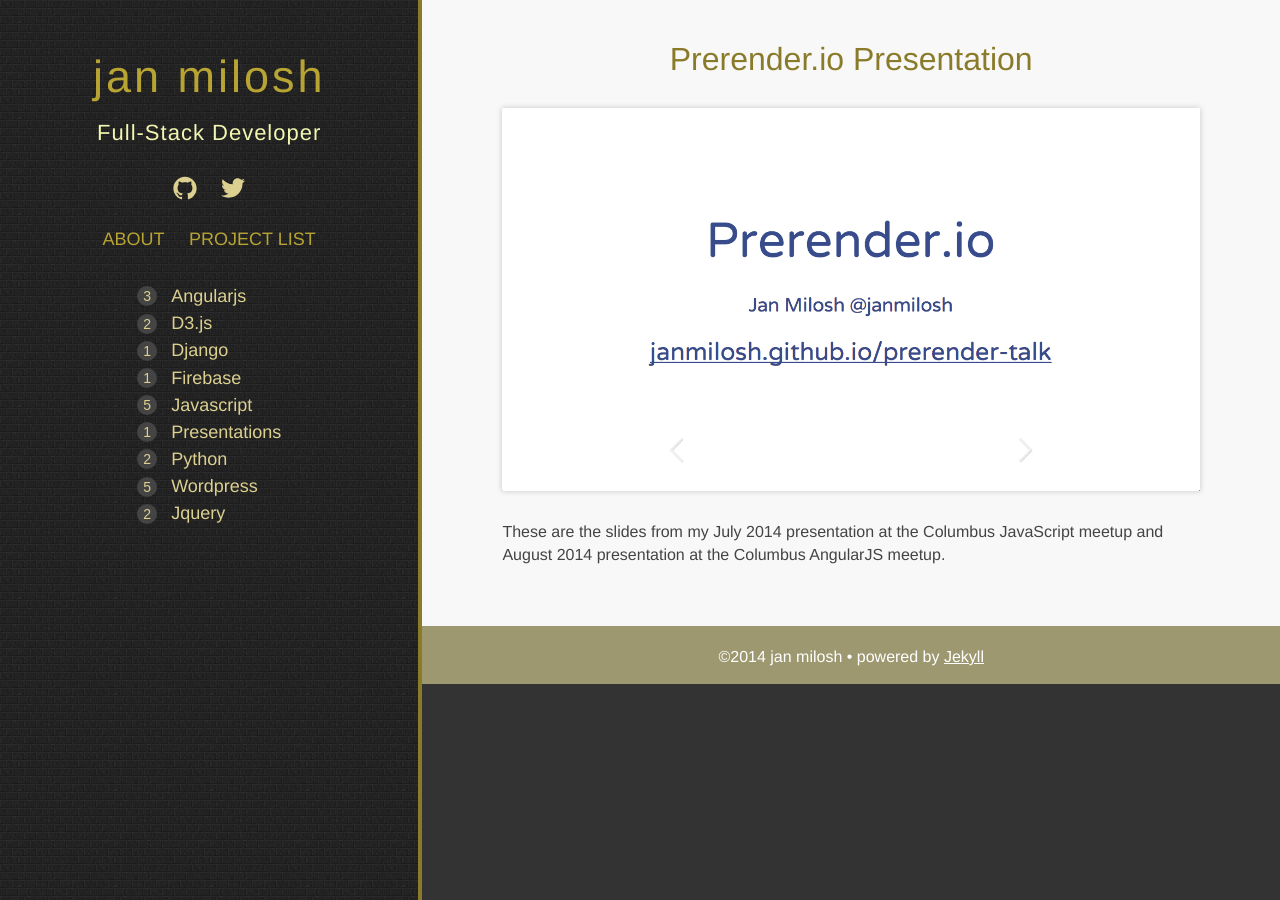
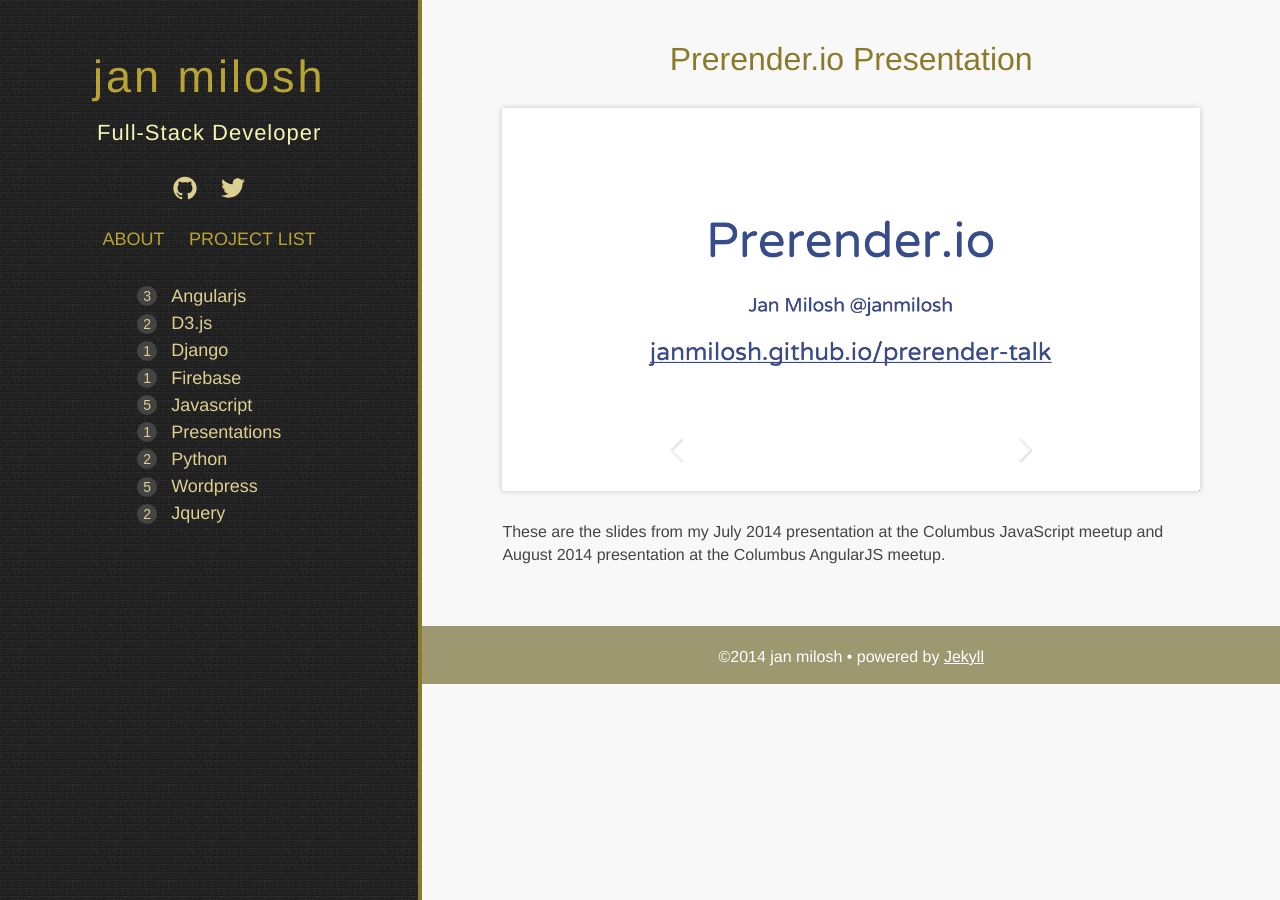
Before and after one commit to jmilosh/jmilosh.github.io, a Jekyll site: the page built from _posts/2014-07-16-prerender-talk.markdown, in a window 1280 px wide. Built offline with Jekyll 4.4.1, drawn with Linux system fonts in a browser that asks for light colours.

Commit message:
Small style fix

```diff
--- a/css/main.css
+++ b/css/main.css
@@ -23,7 +23,7 @@
   font-family: Helvetica, Arial, sans-serif;
   font-size: 16px;
   line-height: 1.4;
-  background: #333;
+  background: #f8f8f8;
 }
 
 h1, h2, h3, h4, h5, h6 {
```
Also changed, not shown: 11 other files.
